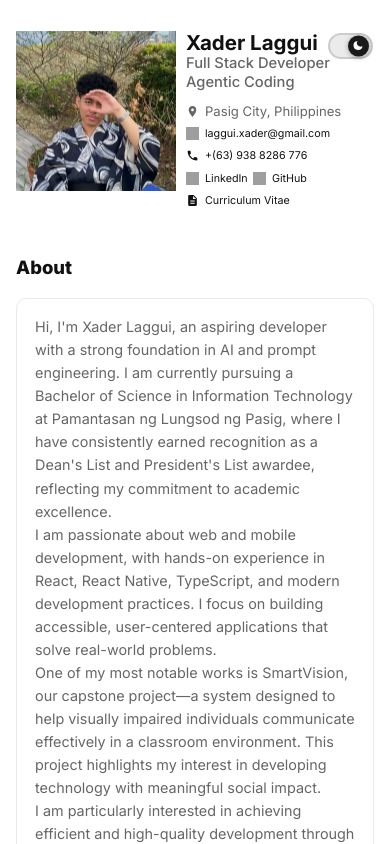
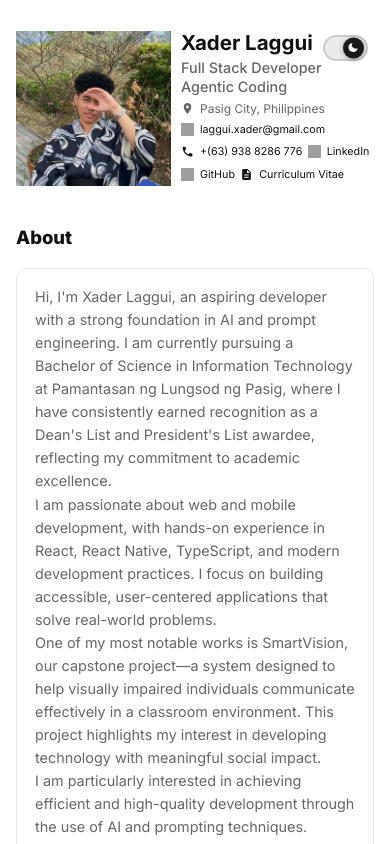
Before and after one commit to xaderlaggui/portfolio, a React (Vite) app: page / in a window 390 px wide. Shown: the top 844 px of the page. Built offline with nearby package versions, Linux system fonts and the light colour scheme; grey boxes are pictures that could not be loaded.

Commit message:
responsiveness: fix

```diff
--- a/src/components/layout/SidebarMobile.module.css
+++ b/src/components/layout/SidebarMobile.module.css
@@ -95,15 +95,15 @@
 
 @media (max-width: 400px) {
   .avatar {
-    width: 160px;
-    height: 160px;
+    width: 155px;
+    height: 155px;
   }
 
   .name {
     font-size: 1.28rem;
     white-space: normal;
     word-break: break-word;
-    margin-bottom: 5px;
+    margin-bottom: 9px;
   }
 
   .title-wrapper {
@@ -111,11 +111,12 @@
     flex-wrap: wrap;
     align-items: center;
     gap: 5px;
+    margin-bottom: 1px;
     /* easiest approach — no need for :not(:last-child) */
   }
 
   .title {
-    font-size: .92rem;
+    font-size: .9rem;
     white-space: normal;
     word-break: break-word;
     margin-top: -9px;
@@ -126,8 +127,7 @@
   }
 
   .location {
-    font-size: 0.82rem;
-    margin-top: 2px;
+    font-size: 0.75rem;
   }
 
   .link {
--- a/src/components/sections/SectionGlobalMobile.css
+++ b/src/components/sections/SectionGlobalMobile.css
@@ -25,7 +25,7 @@
 
   /* About */
   #about {
-    margin-top: 10px;
+    margin-top: 5px;
   }
 
   #about .item h3 {
@@ -118,7 +118,7 @@
 
 @media (max-width: 480px) {
   section {
-    padding: 32px 0;
+    padding: 30px 0;
   }
 
   .sectionTitle {
```
